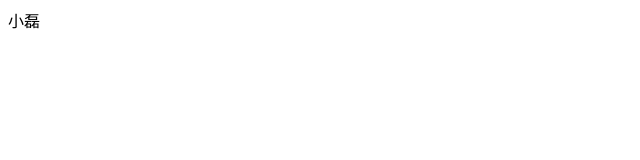
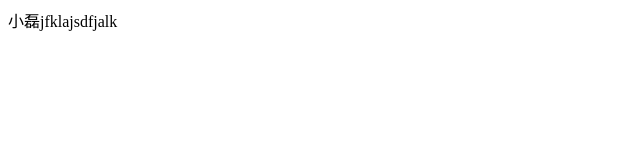
Before and after one commit to Hepta7/webTest, a plain HTML site: page index.html in a window 1280 px wide. Shown: the whole page, without its empty margins (0-640 px from the left). Drawn offline with Linux system fonts and the light colour scheme.

Commit message:
Update index.html

```diff
--- a/index.html
+++ b/index.html
@@ -7,6 +7,6 @@
     <title>Document</title>
 </head>
 <body>
-    小磊
+    小磊jfklajsdfjalk
 </body>
 </html>
```
